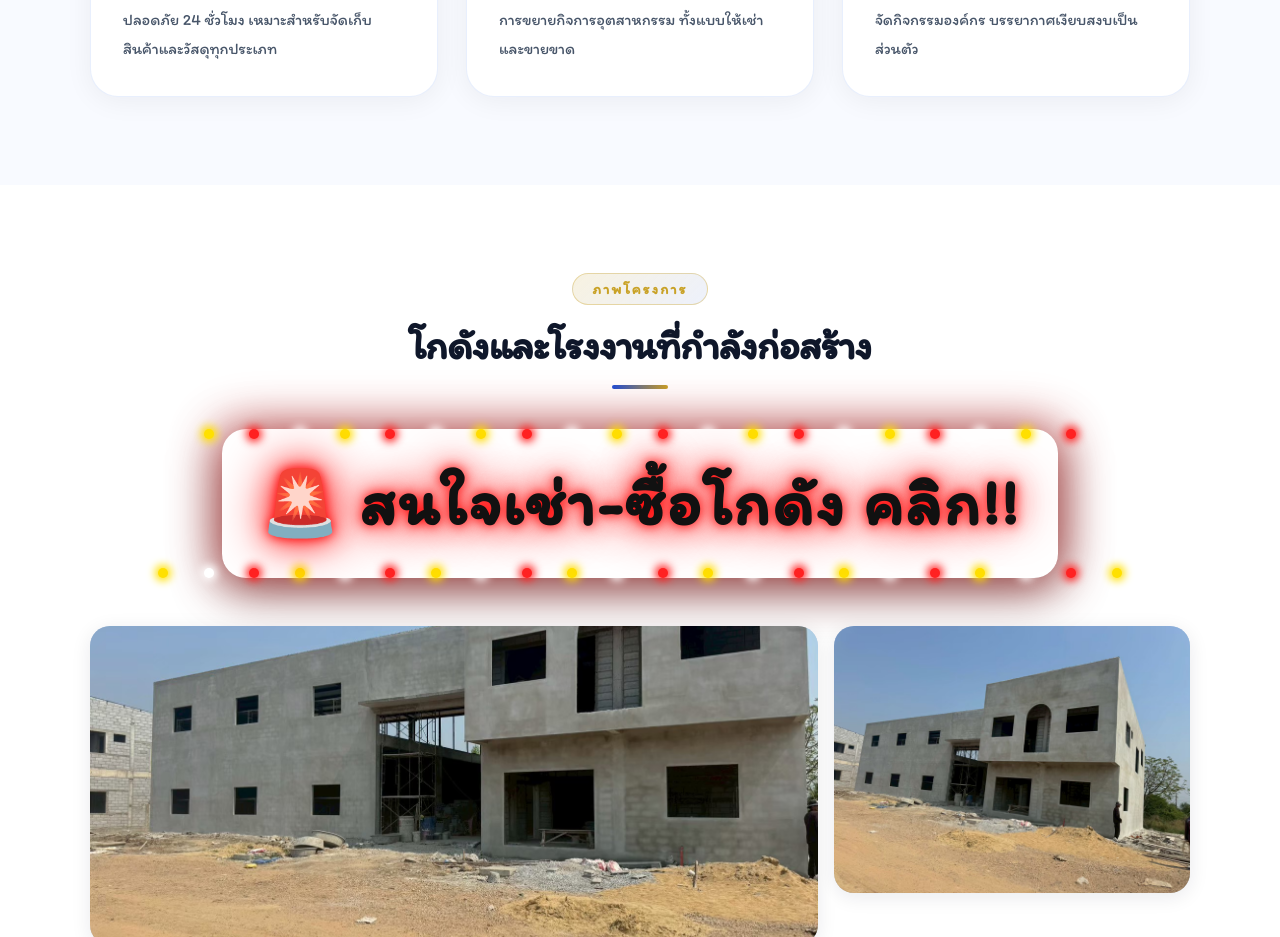
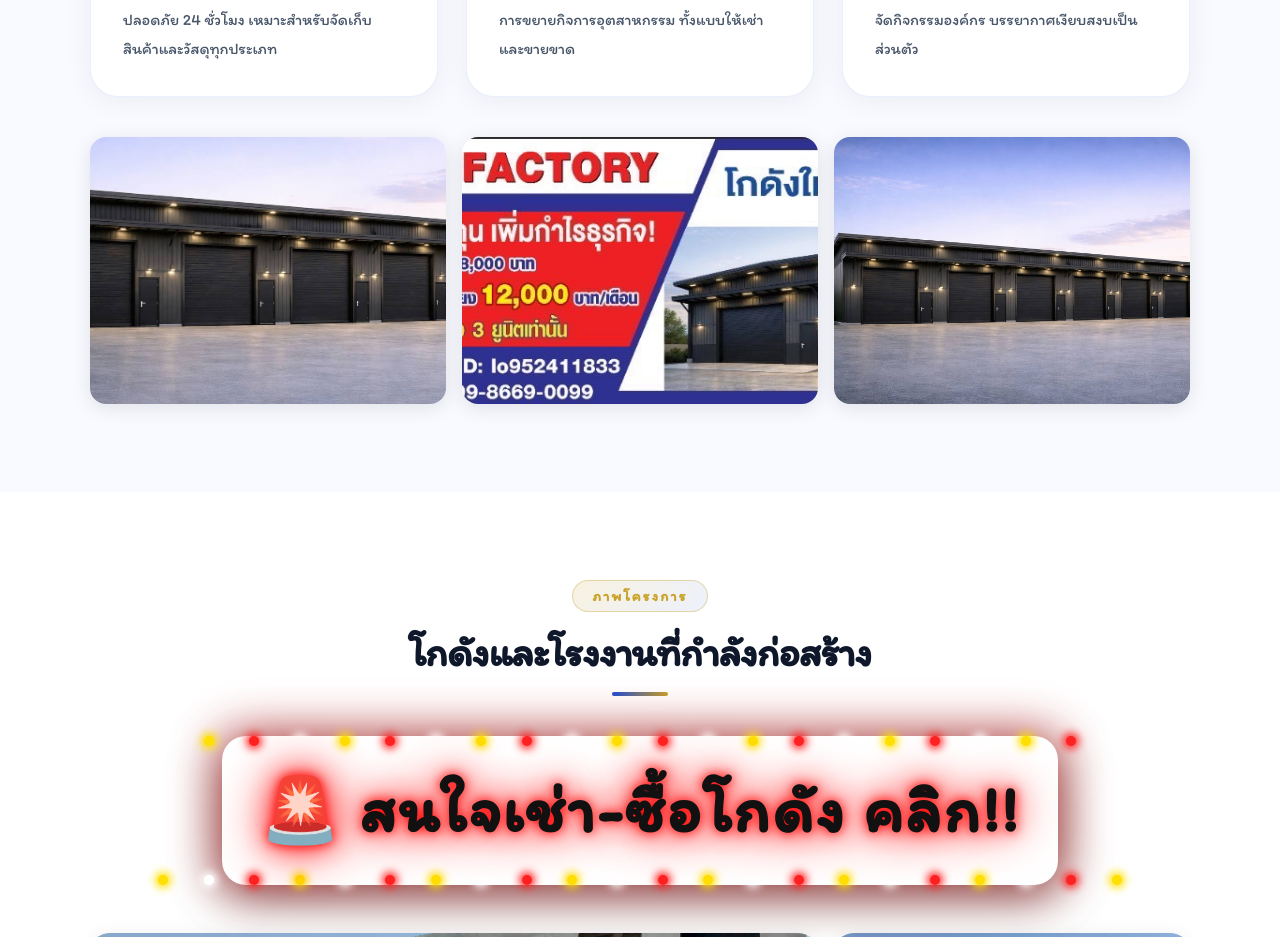
Before and after one commit to pavinee23/mfac, a Next.js app: page / in a window 1280 px wide. Shown: the part 1260-2197 px from the top of the page. Built offline with nearby package versions, Linux system fonts and the light colour scheme.

Commit message:
feat: add 3 service preview photos below services section

```diff
--- a/src/app/m-factory/PageClient.jsx
+++ b/src/app/m-factory/PageClient.jsx
@@ -1070,6 +1070,38 @@ export default function PageClient() {
               <ServiceCard key={s.title} service={s} index={i} />
             ))}
           </div>
+
+          {/* ── Service preview photos ── */}
+          <div
+            style={{
+              display: "grid",
+              gridTemplateColumns: "repeat(3, 1fr)",
+              gap: "1rem",
+              marginTop: "2.5rem",
+            }}
+          >
+            {[
+              "/m-factory/S__26886151.jpg",
+              "/m-factory/S__27058264.jpg",
+              "/m-factory/13976.jpg",
+            ].map((src) => (
+              <div
+                key={src}
+                style={{
+                  borderRadius: "1rem",
+                  overflow: "hidden",
+                  aspectRatio: "4/3",
+                  boxShadow: "0 4px 20px rgba(15,23,42,0.1)",
+                }}
+              >
+                <img
+                  src={src}
+                  alt="M-Factory"
+                  style={{ width: "100%", height: "100%", objectFit: "cover", display: "block" }}
+                />
+              </div>
+            ))}
+          </div>
         </div>
       </section>
 
```
